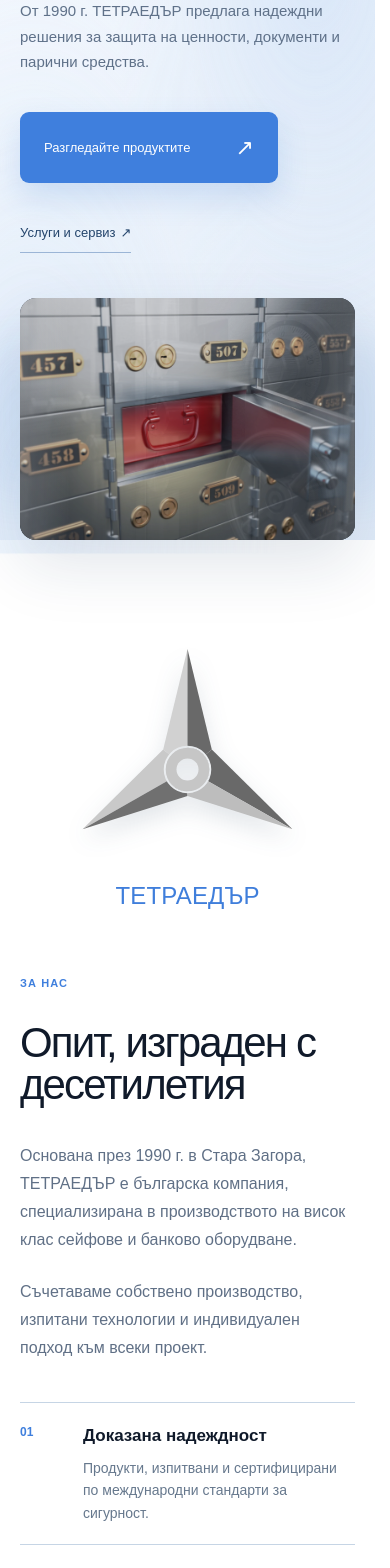
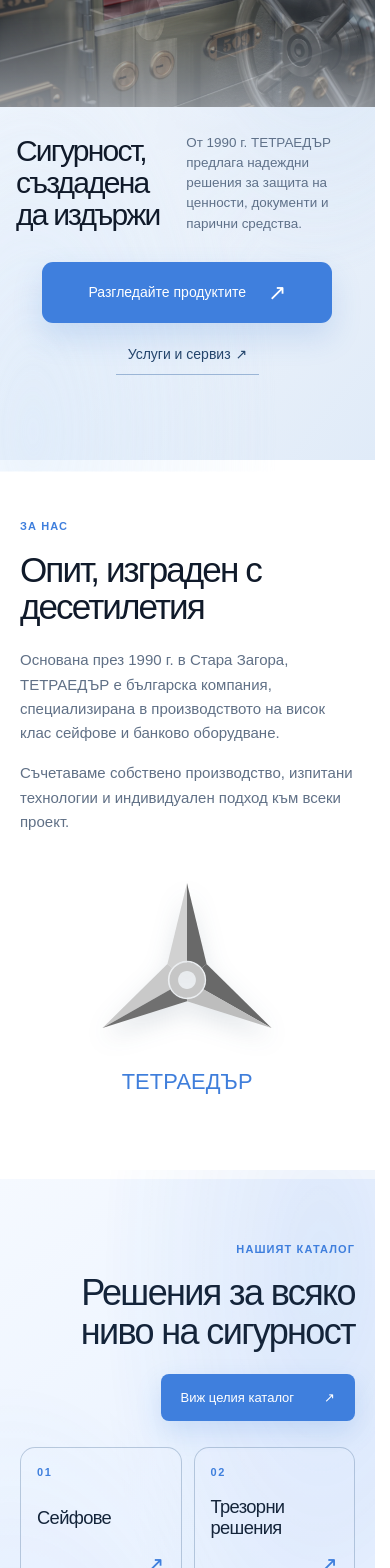
Before and after one commit to TotiVasilev/safe-site, a Next.js app: page / in a window 390 px wide. Shown: the part 320-1888 px from the top of the page. Built offline with nearby package versions, Linux system fonts and the light colour scheme.

Commit message:
Mobile tweaks

```diff
--- a/app/blue-home.css
+++ b/app/blue-home.css
@@ -348,3 +348,270 @@
   .blue-site .b-hero-media-reveal::before,
   .blue-site .b-hero-media-reveal::after { width: 45px; filter: blur(22px); }
 }
+
+
+/* Tetraedar mobile homepage composition — desktop untouched. */
+@media (max-width: 600px) {
+  /* Fixed header is 64px on phones; hero alone occupies the opening viewport. */
+  .blue-site .b-hero {
+    min-height: 100svh;
+    padding-top: 64px;
+    display: flex;
+    align-items: center;
+  }
+  .blue-site .b-hero > .b-shell { width: calc(100% - 32px); }
+  .blue-site .b-hero-kicker { display: none; }
+  .blue-site .b-hero-layout {
+    display: grid;
+    grid-template-columns: minmax(0, 1.12fr) minmax(0, .88fr);
+    grid-template-rows: auto auto auto;
+    column-gap: 6px;
+    row-gap: clamp(18px, 3.8svh, 35px);
+    min-height: 0;
+    align-content: center;
+    align-items: center;
+    padding: 18px 0 30px;
+  }
+  .blue-site .b-hero-text { display: contents; }
+  .blue-site .b-hero-text h1 {
+    grid-column: 1; grid-row: 1;
+    font-size: clamp(27px, 7.7vw, 39px);
+    line-height: 1.04;
+    letter-spacing: -.065em;
+    text-align: left;
+    text-wrap: pretty;
+    max-width: 100%;
+    min-width: 0;
+  }
+  .blue-site .b-hero-media-reveal {
+    grid-column: 2; grid-row: 1;
+    align-self: stretch;
+    min-width: 0;
+    width: 100%;
+    overflow: visible;
+    position: relative;
+  }
+  .blue-site .b-hero-media-reveal .b-stack {
+    width: 100%; height: 100%; min-height: 178px;
+    clip-path: none; border-radius: 14px;
+    box-shadow: 0 10px 25px #163e7022;
+  }
+  /* Soft blend at the left edge of the photo, without covering the headline. */
+  .blue-site .b-hero-media-reveal .b-stack::after {
+    background: linear-gradient(90deg, rgba(239,245,253,.6), rgba(239,245,253,0) 40%);
+  }
+  .blue-site .b-hero-media-reveal::before,
+  .blue-site .b-hero-media-reveal::after { display: none; }
+  .blue-site .b-hero-text > p {
+    grid-column: 1 / -1; grid-row: 2;
+    text-align: center;
+    font-size: clamp(14px, 3.5vw, 16px);
+    line-height: 1.55;
+    margin: 0 auto;
+    max-width: 350px;
+  }
+  .blue-site .b-actions {
+    grid-column: 1 / -1; grid-row: 3;
+    display: flex; flex-direction: column;
+    justify-content: center; align-items: center;
+    gap: 12px; margin: 0;
+  }
+  .blue-site .b-actions .b-primary {
+    min-width: min(100%, 290px);
+    justify-content: center;
+    gap: 22px;
+    padding: 14px 20px;
+    font-size: 14px;
+    border-radius: 11px;
+  }
+  .blue-site .b-actions .b-secondary {
+    padding: 9px 12px;
+    font-size: 14px;
+    text-align: center;
+  }
+
+  /* About: content first, spinning logo and wordmark last. No numbered feature rows. */
+  .blue-site .b-intro { padding: 58px 0 65px; }
+  .blue-site .b-intro-grid { display: flex; flex-direction: column; gap: 30px; }
+  .blue-site .b-about-content { order: 1; text-align: center; }
+  .blue-site .b-intro .b-overline { margin-bottom: 16px; }
+  .blue-site .b-intro h2 { font-size: clamp(35px, 9vw, 45px); line-height: 1.08; letter-spacing: -.055em; }
+  .blue-site .b-intro-text { display: grid; grid-template-columns: 1fr; gap: 16px; margin-top: 22px; }
+  .blue-site .b-intro-text p { font-size: 15px; line-height: 1.62; }
+  .blue-site .b-about-features { display: none; }
+  .blue-site .about-logo-reveal {
+    order: 2; min-height: 250px; height: 250px;
+    border: 0; background: transparent;
+  }
+  .blue-site .about-logo-reveal__lockup { width: min(58%, 200px); }
+  .blue-site .about-logo-reveal__wordmark { font-size: clamp(21px, 5.6vw, 28px); }
+
+  /* Catalog: two cards per row, with preserved destinations and CMS labels. */
+  .blue-site .b-range { padding: 62px 0 70px; }
+  .blue-site .b-range-top { display: flex; flex-direction: column; align-items: center; gap: 22px; padding-bottom: 26px; text-align: center; }
+  .blue-site .b-range h2 { font-size: clamp(36px, 9vw, 46px); line-height: 1.08; }
+  .blue-site .b-range .b-overline { margin-bottom: 16px; }
+  .blue-site .b-range-top > div:last-child { width: 100%; max-width: none; margin: 0; justify-content: center; }
+  .blue-site .b-range-top .b-white-button { margin: 0; padding: 14px 20px; }
+  .blue-site .b-range-list { display: grid; grid-template-columns: repeat(2, minmax(0, 1fr)); gap: 12px; border: 0; }
+  .blue-site .b-range-list .b-range-item {
+    display: flex; flex-direction: column; align-items: flex-start;
+    justify-content: space-between;
+    min-height: 146px;
+    padding: 16px;
+    border: 1px solid #6584ab66;
+    border-radius: 15px;
+    background: #ffffff0c;
+    gap: 13px;
+  }
+  .blue-site .b-range-list .b-range-item:hover { padding: 16px; background: #ffffff19; }
+  .blue-site .b-range-name { font-size: clamp(17px, 4.7vw, 22px); line-height: 1.16; letter-spacing: -.035em; overflow-wrap: anywhere; }
+  .blue-site .b-range-index { font-size: 11px; }
+  .blue-site .b-range-arrow { align-self: flex-end; font-size: 22px; line-height: 1; }
+
+  /* Services and partners otherwise unchanged; only relocate service CTA. */
+  .blue-site .b-service-copy > .b-primary {
+    display: flex;
+    width: fit-content;
+    margin-inline: auto;
+    justify-content: center;
+    gap: 25px;
+    padding: 15px 22px;
+  }
+}
+
+
+/* Mobile homepage layout revision — image-first hero and intentional alignment.
+   Overrides the previous mobile-only composition; desktop remains unchanged. */
+@media (max-width: 600px) {
+  /* Header remains the first visible element; hero photo follows immediately. */
+  .blue-site .b-hero {
+    min-height: calc(100svh - 64px);
+    padding-top: 64px;
+    align-items: stretch;
+  }
+  .blue-site .b-hero > .b-shell { width: calc(100% - 32px); }
+  .blue-site .b-hero-layout {
+    display: grid;
+    grid-template-columns: minmax(0, 1fr);
+    grid-template-rows: auto auto auto auto;
+    gap: 0;
+    align-content: start;
+    padding: 0 0 42px;
+    min-height: 0;
+  }
+  .blue-site .b-hero-text { display: contents; }
+  .blue-site .b-hero-media-reveal {
+    grid-column: 1;
+    grid-row: 1;
+    width: calc(100% + 32px);
+    max-width: none;
+    margin-inline: -16px;
+    align-self: auto;
+    overflow: hidden;
+  }
+  .blue-site .b-hero-media-reveal .b-stack {
+    height: clamp(210px, 57vw, 310px);
+    min-height: 0;
+    width: 100%;
+    border-radius: 0;
+    box-shadow: none;
+  }
+  .blue-site .b-hero-media-reveal .b-stack::after {
+    border-radius: 0;
+    background: linear-gradient(0deg, rgba(239,245,253,.48), transparent 28%);
+  }
+  .blue-site .b-hero-text h1 {
+    grid-column: 1;
+    grid-row: 2;
+    margin-top: 28px;
+    font-size: clamp(43px, 11.5vw, 58px);
+    line-height: 1.01;
+    letter-spacing: -.06em;
+    text-align: left;
+    max-width: 100%;
+  }
+  .blue-site .b-hero-text > p {
+    grid-column: 1;
+    grid-row: 3;
+    margin: 23px 0 0;
+    max-width: 100%;
+    font-size: 16px;
+    line-height: 1.55;
+    text-align: left;
+  }
+  .blue-site .b-actions {
+    grid-column: 1;
+    grid-row: 4;
+    margin-top: 28px;
+    align-items: center;
+    justify-content: center;
+    gap: 12px;
+  }
+  /* Preserve both existing hero buttons and their centered arrangement. */
+  .blue-site .b-intro .b-about-content,
+  .blue-site .b-intro .b-overline,
+  .blue-site .b-intro h2,
+  .blue-site .b-intro-text,
+  .blue-site .b-intro-text p { text-align: left; }
+  .blue-site .b-range-top { align-items: stretch; text-align: right; }
+  .blue-site .b-range-top .b-overline,
+  .blue-site .b-range-top h2,
+  .blue-site .b-range-top p { text-align: right; }
+  .blue-site .b-range-top > div:last-child {
+    display: flex;
+    flex-direction: column;
+    align-items: flex-end;
+    margin-left: auto;
+    width: 100%;
+  }
+  .blue-site .b-range-top .b-white-button {
+    align-self: flex-end;
+    margin-left: auto;
+    margin-right: 0;
+  }
+  /* Keep the two-column catalog cards from the previous update. */
+  .blue-site .b-service-copy > .b-primary {
+    margin-left: auto;
+    margin-right: 0;
+  }
+  .blue-site .b-contact-action {
+    width: min(100%, 340px);
+    max-width: 340px;
+    margin-inline: auto;
+  }
+}
+
+/* Mobile hero refinement: taller edge-to-edge photo, compact headline with copy beside it.
+   No changes to buttons, following sections, or hero background height. */
+@media (max-width: 600px) {
+  .blue-site .b-hero-layout {
+    grid-template-columns: minmax(0, 0.95fr) minmax(0, 1.05fr);
+    column-gap: 14px;
+  }
+  .blue-site .b-hero-media-reveal { grid-column: 1 / -1; grid-row: 1; }
+  .blue-site .b-hero-media-reveal .b-stack {
+    height: clamp(285px, 82vw, 410px);
+  }
+  .blue-site .b-hero-text h1 {
+    grid-column: 1;
+    grid-row: 2;
+    font-size: clamp(29px, 7.7vw, 39px);
+    line-height: 1.07;
+    margin-top: 26px;
+    align-self: center;
+  }
+  .blue-site .b-hero-text > p {
+    grid-column: 2;
+    grid-row: 2;
+    margin: 26px 0 0;
+    font-size: clamp(13px, 3.45vw, 15px);
+    line-height: 1.5;
+    align-self: center;
+    min-width: 0;
+  }
+  .blue-site .b-actions {
+    grid-column: 1 / -1;
+    grid-row: 3;
+  }
+}
--- a/components/ui/Header.tsx
+++ b/components/ui/Header.tsx
@@ -149,7 +149,7 @@
             : "bg-[#f5f5f4]/95 backdrop-blur-md"
         }`}
       >
-        <div className="relative z-30 mx-auto flex h-20 w-full max-w-7xl items-center justify-between gap-4 px-4 sm:px-6 lg:px-0">
+        <div className="relative z-30 mx-auto flex h-16 sm:h-20 w-full max-w-7xl items-center justify-between gap-4 px-4 sm:px-6 lg:px-0">
           {/* LOGO */}
 
           <Link
@@ -163,10 +163,10 @@
               width={48}
               height={48}
               priority
-              className="h-12 w-auto object-contain"
+              className="h-9 sm:h-12 w-auto object-contain"
             />
 
-            <span className="text-[24px] font-medium leading-none tracking-[0.005em] text-[#3f7edb] sm:text-[29px]">ТЕТРАЕДЪР</span>
+            <span className="text-[20px] font-medium leading-none tracking-[0.005em] text-[#3f7edb] sm:text-[29px]">ТЕТРАЕДЪР</span>
           </Link>
 
           {/* DESKTOP NAVIGATION */}
@@ -315,7 +315,7 @@
           type="button"
           aria-label="Затвори менюто"
           onClick={closeMenu}
-          className="fixed inset-x-0 bottom-0 top-20 z-[90] bg-black/[0.04] xl:hidden"
+          className="fixed inset-x-0 bottom-0 top-16 sm:top-20 z-[90] bg-black/[0.04] xl:hidden"
         />
       )}
     </>
```
